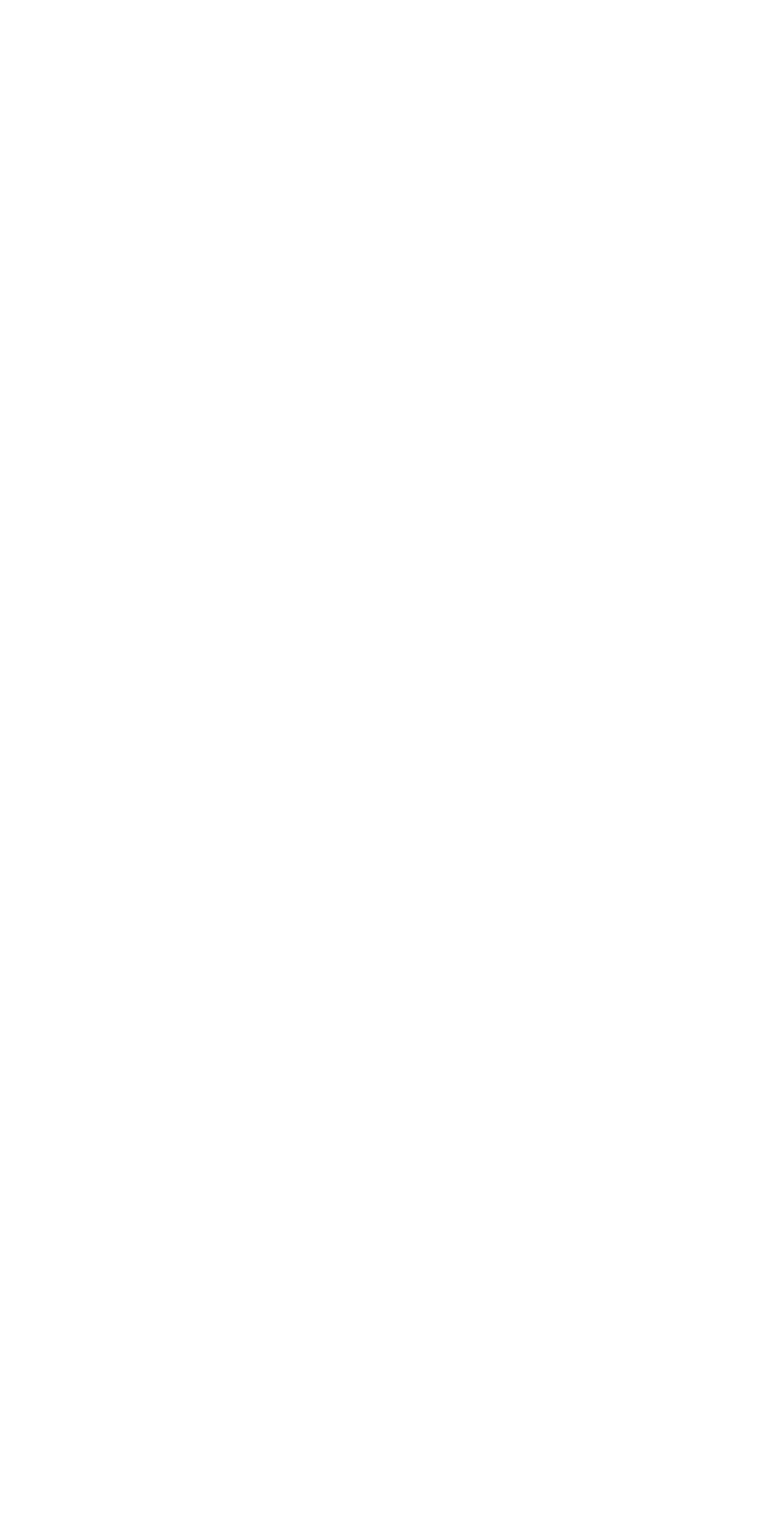
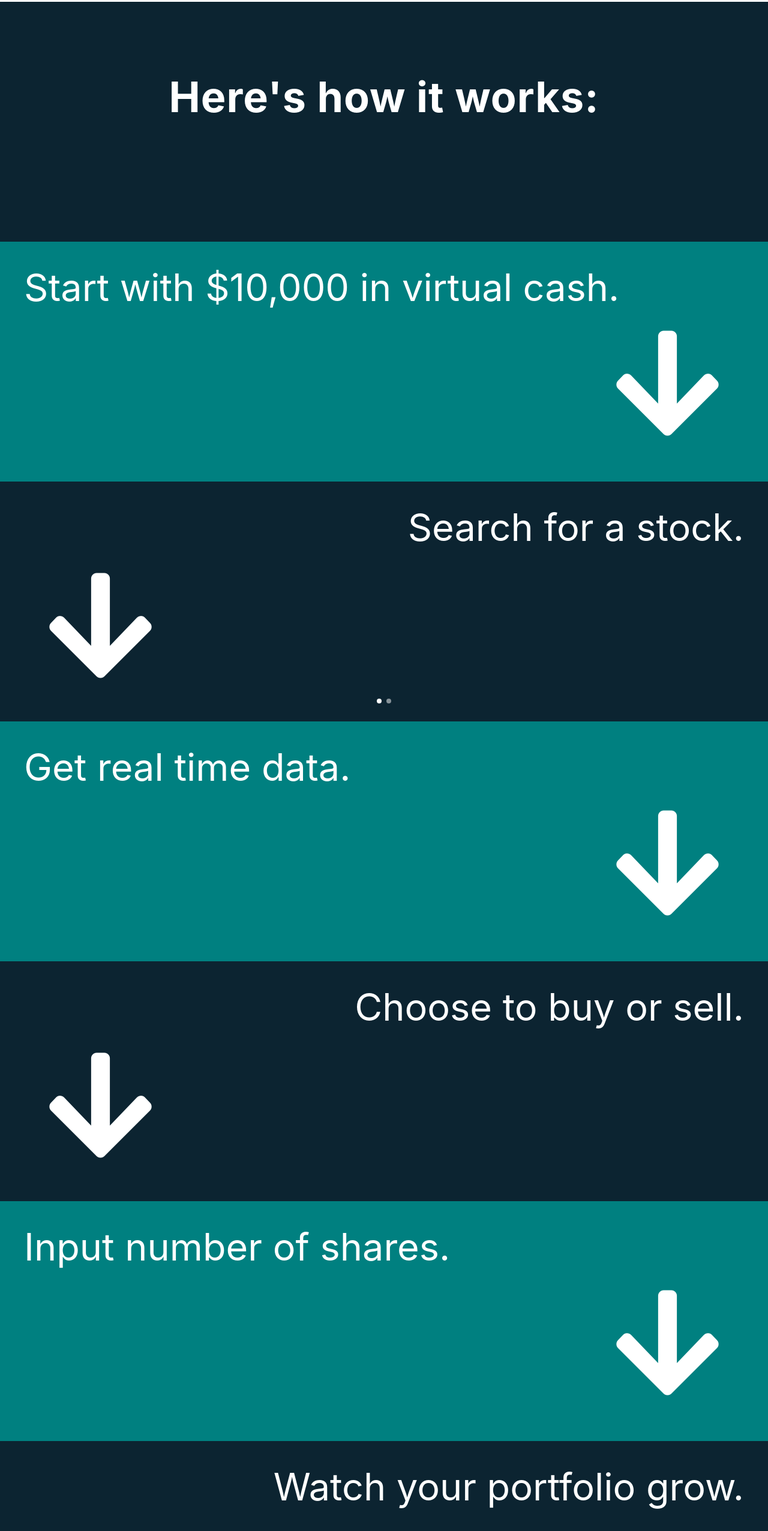
Before and after one commit to asmaa-aboasha/MoneyVestor, a React (Create React App) app in the folder client/: page /how-it-works in a window 1280 px wide. Shown: the part 200-2753 px from the top of the page at 60% size. Before the commit the page ends 800 px from the top, so only its background shows below. Built offline with nearby package versions, Linux system fonts and the light colour scheme; no server answers.

Commit message:
Added content and styling to tutorial page

```diff
--- a/client/src/pages/InvestingBasics/InvestingBasics.css
+++ b/client/src/pages/InvestingBasics/InvestingBasics.css
@@ -72,6 +72,11 @@
     color: teal;
 }
 
+.continue-button a:hover,
+.continue-button a:active {
+    color: orange;
+}
+
 .fas {
     font-size: 200px;
     float: right;
--- a/client/src/pages/Tutorial/Tutorial.css
+++ b/client/src/pages/Tutorial/Tutorial.css
@@ -0,0 +1,42 @@
+#Carousel-1 {
+    margin-top: 10%;
+}
+
+.container-main {
+    background-color: #0c2431;
+}
+
+#title {
+    font-size: 70px;
+    font-weight: bold;
+    letter-spacing: 1px;
+    text-align: center;
+    margin-top: 120px;
+}
+
+.arrow-right i {
+    margin-right: 80px;
+}
+
+.arrow-left i {
+    float: left;
+    margin-left: 80px;
+    margin-top: 140px;
+}
+
+.container-left {
+    background-color: teal;
+}
+
+.container-left h1 {
+    margin-left: 40px;
+}
+
+.container-right {
+    background-color: #0c2431;
+}
+
+.container-right h1 {
+    float: right;
+    margin-right: 40px;
+}
--- a/client/src/pages/Tutorial/Tutorial.js
+++ b/client/src/pages/Tutorial/Tutorial.js
@@ -1,10 +1,126 @@
 import React from "react";
-import './Tutorial.css';
+import "./Tutorial.css";
+import { Carousel } from 'react-materialize';
 
 const Tutorial = () => {
-    return (
-        <p>Tutorial</p>
-    );
+  return (
+    <React.Fragment>
+        <Carousel
+            carouselId="Carousel-1"
+            className="white-text"
+            options={{
+                fullWidth: true,
+                indicators: true
+            }}
+            >
+            <div className="container-main">
+                <h1 id="title">
+                Here's how it works:
+                </h1>
+            </div>
+        </Carousel>
+
+       <Carousel
+            carouselId="Carousel-3"
+            className="white-text"
+            options={{
+                fullWidth: true,
+                indicators: true
+            }}
+            >
+            <div className="container-left">
+                <h1>
+                Start with $10,000 in virtual cash.
+                </h1>
+                <div className="arrow-right"><i class="fas fa-arrow-down"></i></div>
+            </div>
+            </Carousel>
+
+            <Carousel
+            carouselId="Carousel-4"
+            className="white-text"
+            options={{
+                fullWidth: true,
+                indicators: true
+            }}
+            >
+            <div className="container-right">
+                <h1>
+                Search for a stock.
+                </h1>
+                <div className="arrow-left"><i class="fas fa-arrow-down"></i></div>
+            </div>
+            <div className="image">
+            <img src="/search-bar.png" alt="Search Bar"></img>
+            </div>
+            </Carousel>
+
+            <Carousel
+            carouselId="Carousel-5"
+            className="white-text"
+            options={{
+                fullWidth: true,
+                indicators: true
+            }}
+            >
+            <div className="container-left">
+                <h1>
+                Get real time data.
+                </h1>
+                <div className="arrow-right"><i class="fas fa-arrow-down"></i></div>
+            </div>
+            </Carousel>
+
+            <Carousel
+            carouselId="Carousel-6"
+            className="white-text"
+            options={{
+                fullWidth: true,
+                indicators: true
+            }}
+            >
+            <div className="container-right">
+                <h1>
+                Choose to buy or sell.
+                </h1>
+                <div className="arrow-left"><i class="fas fa-arrow-down"></i></div>
+            </div>
+            </Carousel>
+
+            <Carousel
+            carouselId="Carousel-7"
+            className="white-text"
+            options={{
+                fullWidth: true,
+                indicators: true
+            }}
+            >
+            <div className="container-left">
+                <h1>
+                Input number of shares.
+                </h1>
+                <div className="arrow-right"><i class="fas fa-arrow-down"></i></div>
+            </div>
+            </Carousel>
+
+            <Carousel
+            carouselId="Carousel-8"
+            className="white-text"
+            options={{
+                fullWidth: true,
+                indicators: true
+            }}
+            >
+            <div className="container-right">
+                <h1>
+                Watch your portfolio grow.
+                </h1>
+                <div className="arrow-left"><i class="fas fa-arrow-down"></i></div>
+            </div>
+            </Carousel>
+
+    </React.Fragment>
+  );
 };
 
 export default Tutorial;
```
Also changed, not shown: client/public/search-bar.png (added).
